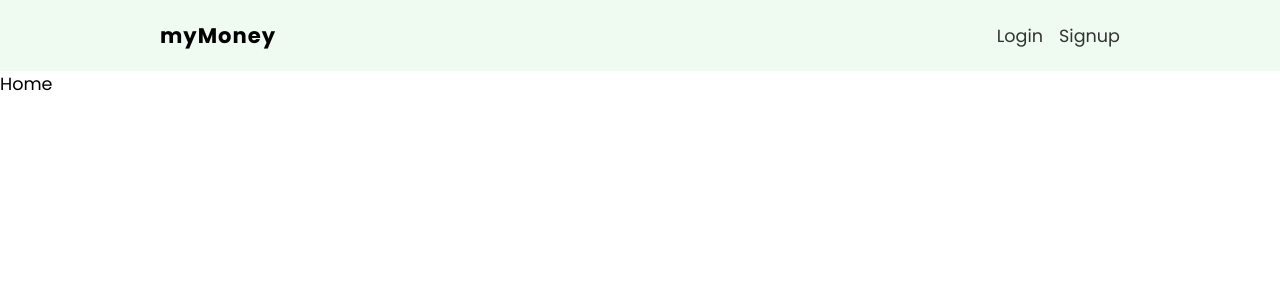
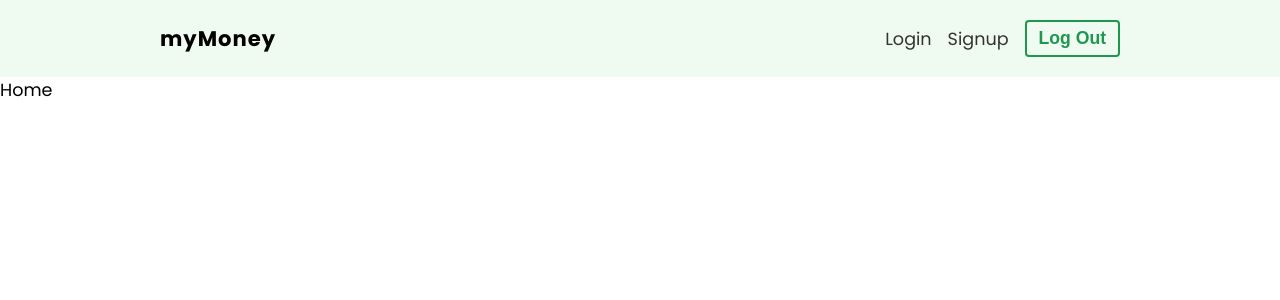
Before and after one commit to quinn5moli/my-money, a React (Create React App) app: page / in a window 1280 px wide. Shown: the top 300 px of the page. Built offline with nearby package versions, Linux system fonts and the light colour scheme.

Commit message:
logout hook/button added to navbar

```diff
--- a/src/components/Navbar.js
+++ b/src/components/Navbar.js
@@ -1,9 +1,12 @@
 import { Link } from 'react-router-dom';
+import { useLogout } from '../hooks/useLogout';
 
 // styles
 import styles from './Navbar.module.css';
 
 function Navbar() {
+  const { logout } = useLogout()
+
   return (
     <nav className={styles.navbar}>
         <ul>
@@ -11,6 +14,10 @@ function Navbar() {
 
             <li> <Link to ="/login">Login</Link></li>
             <li> <Link to ="/signup">Signup</Link></li>
+
+            <li>
+              <button className="btn" onClick={logout}>Log Out</button>
+            </li>
         </ul>
     </nav>
   )
--- a/src/hooks/useLogout.js
+++ b/src/hooks/useLogout.js
@@ -2,7 +2,7 @@ import { useState } from "react"
 import { projectAuth } from "../firebase/config"
 import { useAuthContext } from "./useAuthContext"
 
-const useLogout = () => {
+export const useLogout = () => {
     const [error, setError] = useState(null)
     const [isPending, setIsPending] = useState(false)
     const { dispatch } = useAuthContext()
```
